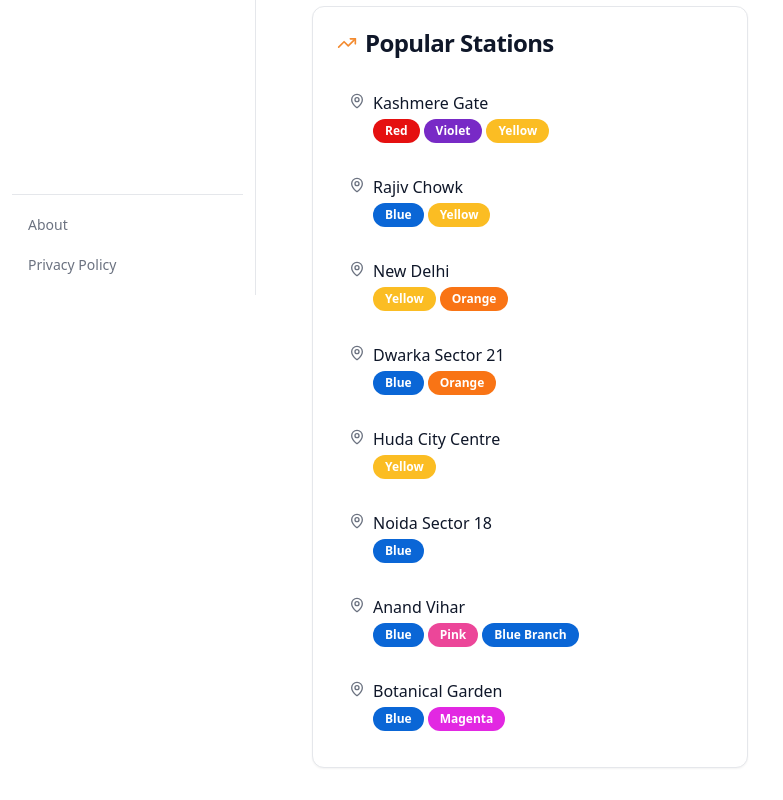
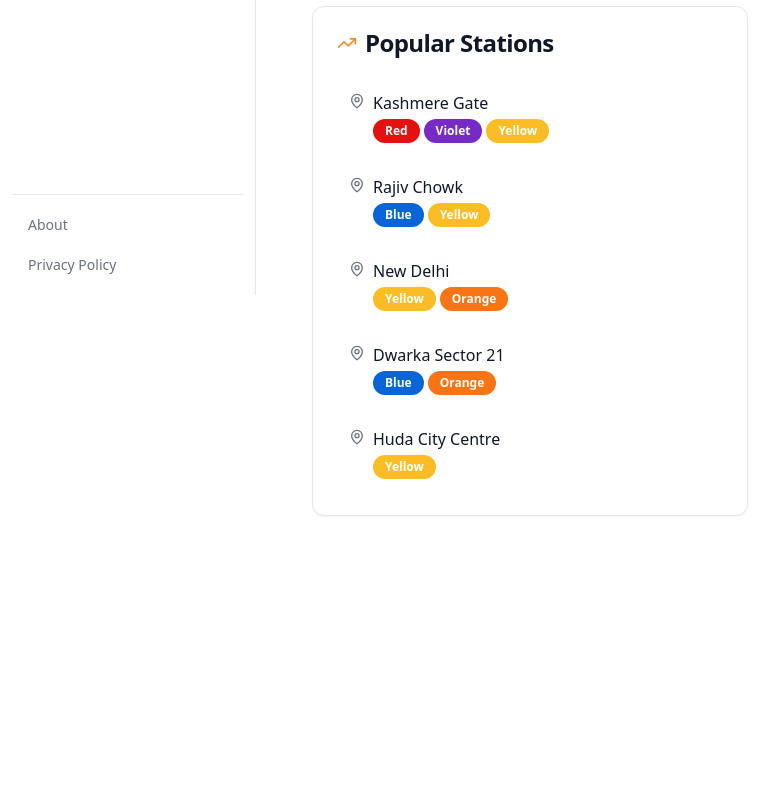
Before and after one commit to amitkariya383/metro-pathfinder-delhi, a React (Vite) app: page / in a window 1280 px wide. Shown: the part 505-1305 px from the top of the page, without its empty margins (0-783 px from the left). After the commit the page ends 1053 px from the top, so only its background shows below. Built offline with nearby package versions, Linux system fonts and the light colour scheme; the HTML template or start-up script is replaced by a standard one.

Commit message:
Changes
Co-authored-by: amitkariya383 <228905976+amitkariya383@users.noreply.github.com>

```diff
--- a/src/pages/Home.tsx
+++ b/src/pages/Home.tsx
@@ -49,7 +49,7 @@ export default function Home() {
   };
 
   const popularStations = metroData?.stations.filter(s =>
-    ['CP', 'ND', 'KA', 'DW', 'HZ', 'NO', 'BA', 'AN'].includes(s.id)
+    ['CP', 'ND', 'KA', 'DW', 'HZ'].includes(s.id)
   ) || [];
 
   if (loading) {
```
